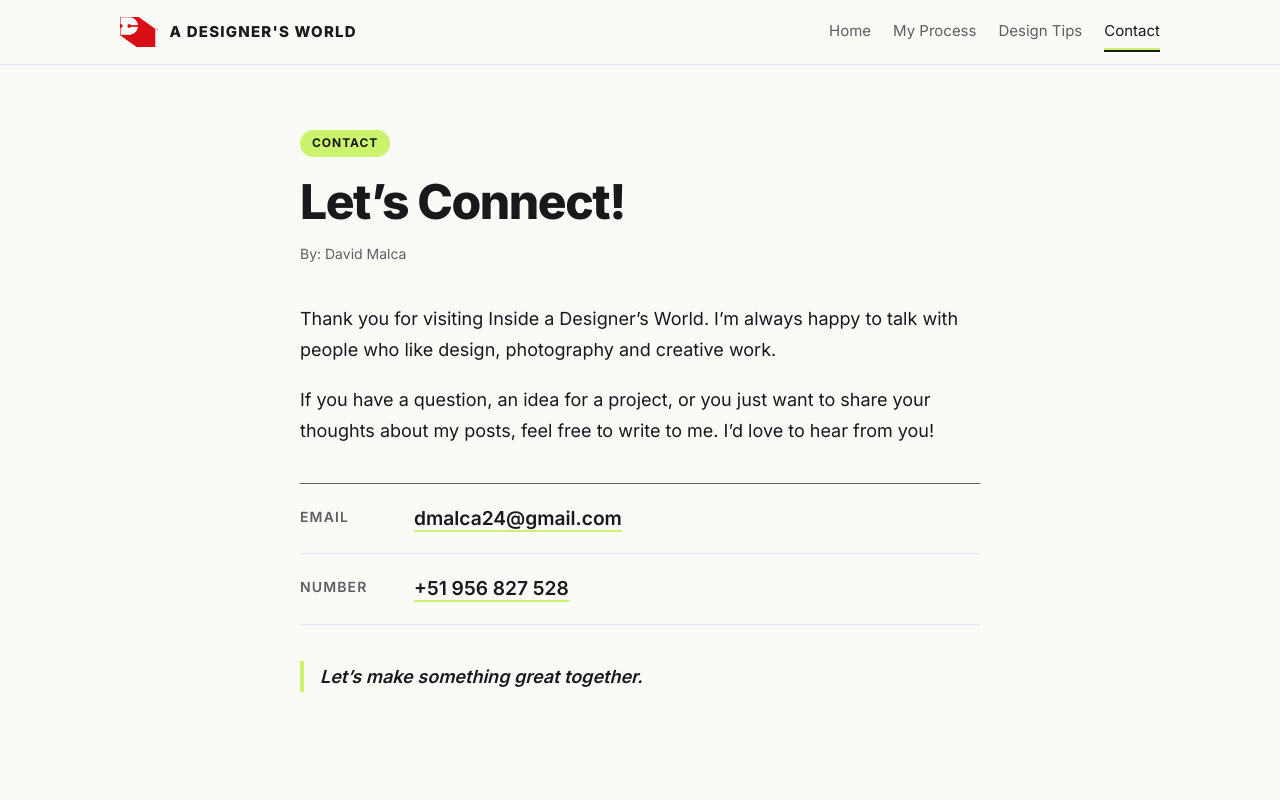
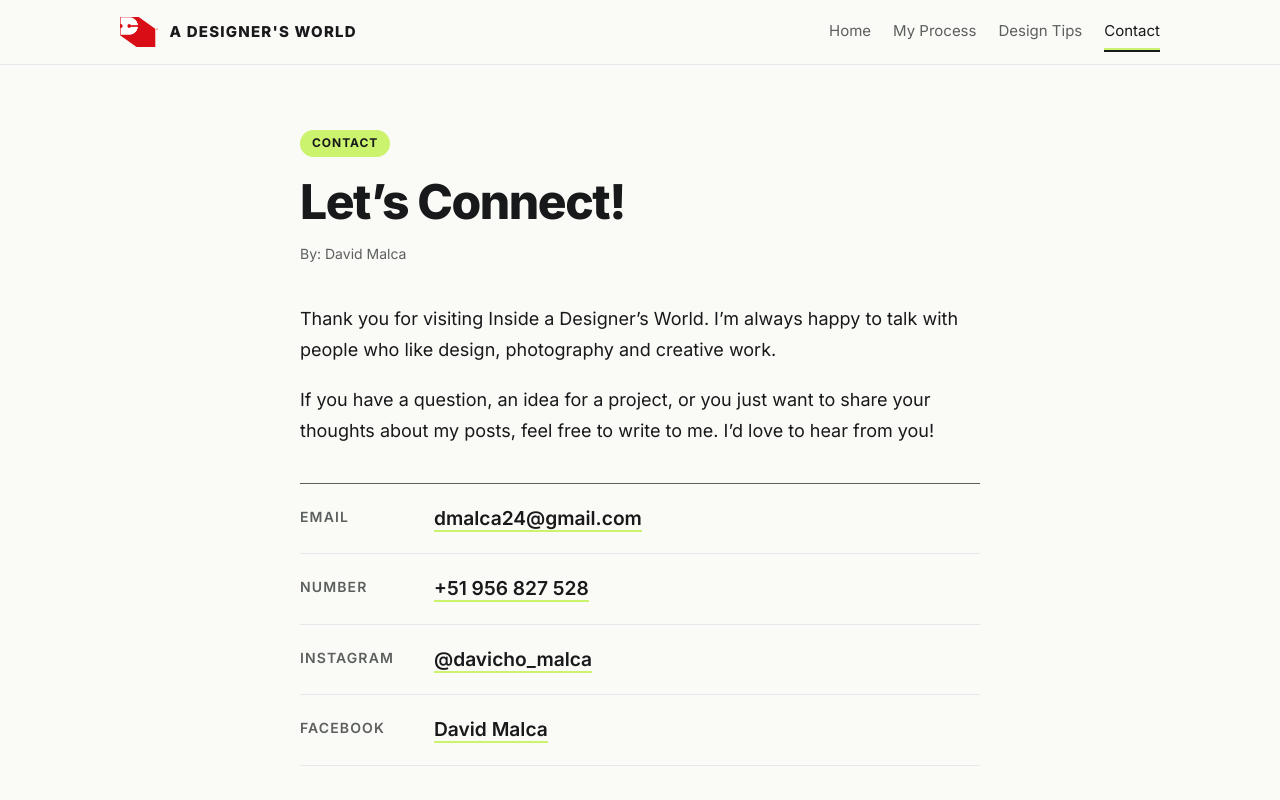
Before and after one commit to fabianrodriguez33/blog, a React (Vite) app: page /contact in a window 1280 px wide. Shown: the top 800 px of the page. Built offline with nearby package versions, Linux system fonts and the light colour scheme.

Commit message:
Add social links to contact page

```diff
--- a/src/pages/Contact.tsx
+++ b/src/pages/Contact.tsx
@@ -19,6 +19,14 @@ export default function Contact() {
           <dt>Number</dt>
           <dd><a href="tel:+51956827528">+51 956 827 528</a></dd>
         </div>
+        <div>
+          <dt>Instagram</dt>
+          <dd><a href="https://www.instagram.com/davicho_malca/" target="_blank" rel="noopener noreferrer">@davicho_malca</a></dd>
+        </div>
+        <div>
+          <dt>Facebook</dt>
+          <dd><a href="https://web.facebook.com/david.malca.7927/?locale=es_LA" target="_blank" rel="noopener noreferrer">David Malca</a></dd>
+        </div>
       </dl>
 
       <p className="question">Let’s make something great together.</p>
--- a/src/styles.css
+++ b/src/styles.css
@@ -51,7 +51,7 @@ form .btn{justify-self:start}
 .comments p{margin:4px 0 0}.empty{color:var(--muted)}
 .contact{margin:36px 0;border-top:1px solid var(--muted)}
 .contact div{display:flex;gap:24px;padding:18px 0;border-bottom:1px solid var(--line)}
-.contact dt{width:90px;color:var(--muted);font-size:14px;font-weight:600;letter-spacing:.08em;text-transform:uppercase;padding-top:3px}
+.contact dt{width:110px;flex-shrink:0;color:var(--muted);font-size:14px;font-weight:600;letter-spacing:.08em;text-transform:uppercase;padding-top:3px}
 .contact dd{margin:0;font-size:1.2rem;font-weight:600}
 .contact a{text-decoration:none;border-bottom:2px solid var(--lime)}
 .footer{border-top:1px solid var(--line);margin-top:60px;padding:30px 0;color:var(--muted);font-size:14px}
```
